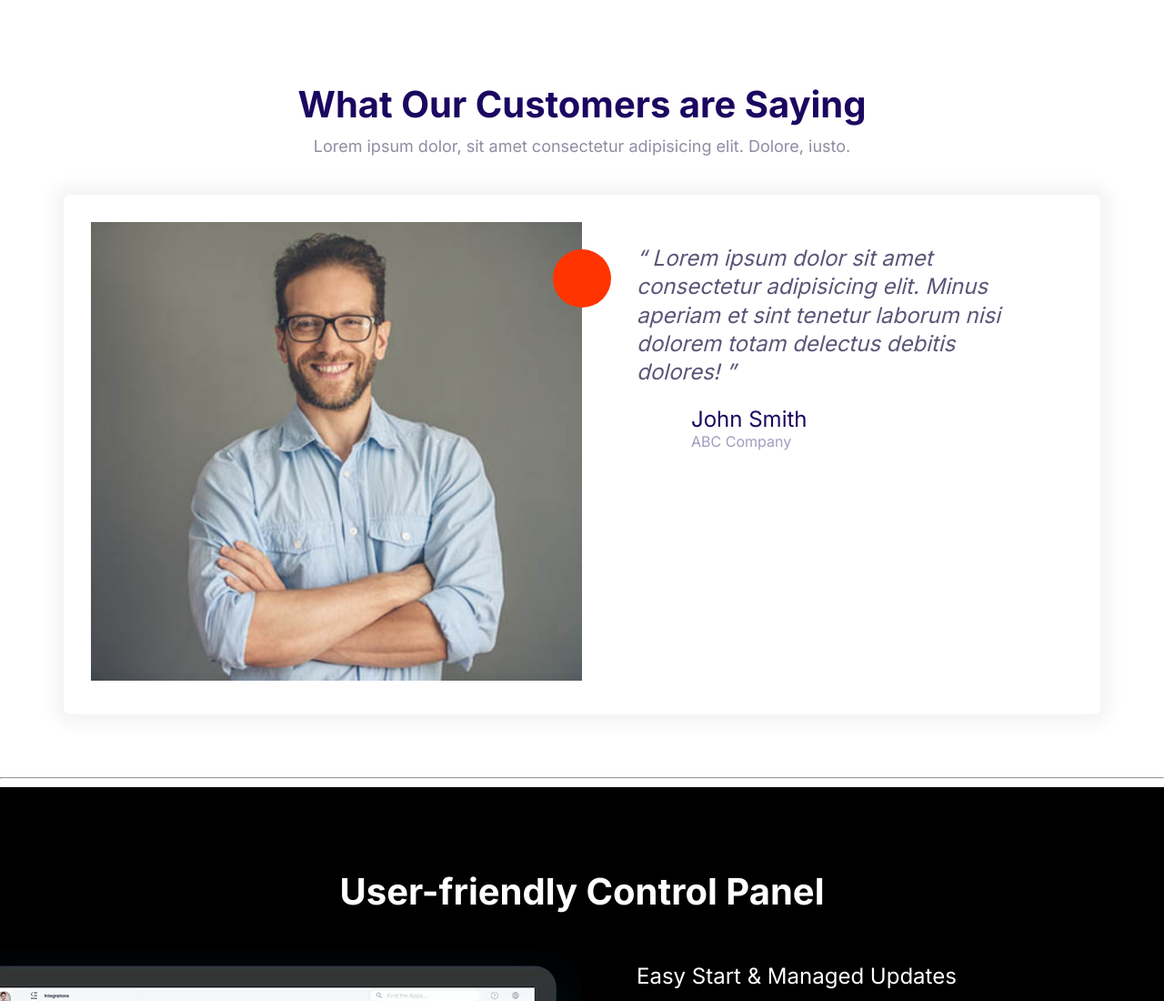
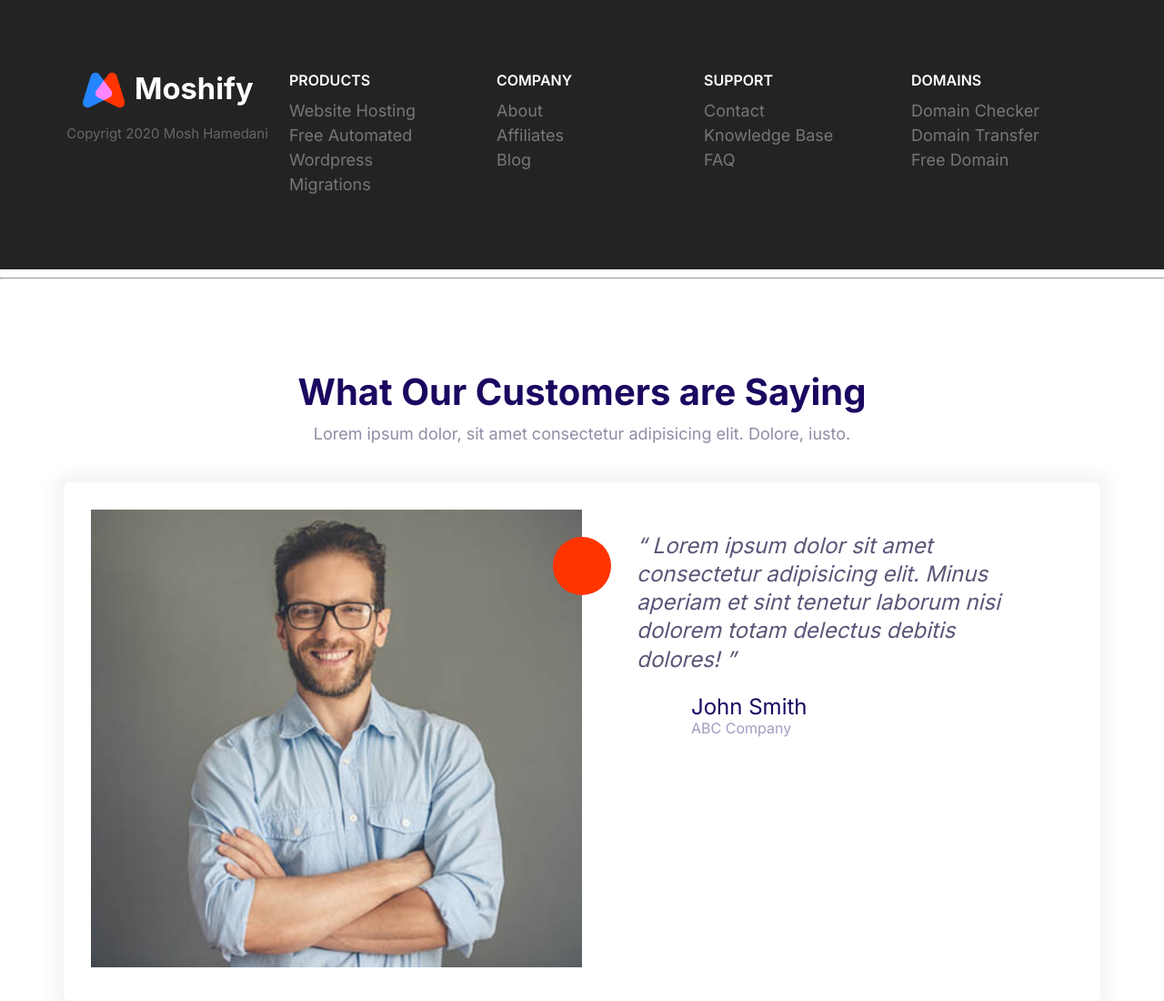
Before and after one commit to mallikgarjuna/moshify, a plain HTML site: page index.html in a window 1280 px wide. Shown: the top 1100 px of the page at 91% size. Drawn offline with Linux system fonts and the light colour scheme.

Commit message:
Build the Footer-Block component.

```diff
--- a/css/styles.css
+++ b/css/styles.css
@@ -836,3 +836,80 @@ write css for adding popular badge*/
         max-width: 700px;
     }
 }
+
+/* Footer */
+.footer {
+    background: #232323;
+}
+
+.footer a {
+    color: #777;
+    transition: color 0.3s;
+}
+
+.footer a:hover {
+    color: #fff;
+}
+
+.footer__section {
+    padding: 2rem;
+    border-bottom: 1px solid #393939;
+}
+
+.footer__section .list {
+    margin: 0;
+}
+
+.footer__heading {
+    text-transform: uppercase;
+    font-weight: 600;
+}
+
+.footer__brand {
+    margin-top: 5rem;
+    text-align: center;
+}
+
+.footer__brand img {
+    /* TODO: Consider refactoring this and applying it to all images */
+    width: 100%;
+    max-width: 230px;
+}
+
+.footer__copyright {
+    font-size: 2.1rem;
+    color: #fff;
+    opacity: 0.3;
+}
+
+@media screen and (min-width: 768px) {
+    .footer__sections {
+        grid-template-columns: repeat(auto-fit, minmax(10rem, 1fr));
+    }
+
+    .footer .collapsible__chevron {
+        display: none;
+    }
+
+    .footer .collapsible__content {
+        opacity: 1;
+        max-height: 100%;
+    }
+
+    .footer__brand {
+        order: -1;
+        margin-top: 1rem;
+    }
+
+    .footer__copyright {
+        font-size: 1.5rem;
+    }
+
+    .footer__section {
+        border-bottom: 0;
+    }
+
+    .footer__heading {
+        font-size: 1.6rem;
+    }
+}
--- a/index.html
+++ b/index.html
@@ -14,6 +14,75 @@
     <link rel="stylesheet" href="css/styles.css" />
   </head>
   <body>
+    <footer class="block block--dark footer">
+      <div class="container grid footer__sections">
+        <section class="collapsible collapsible--expanded footer__section">
+          <header class="collapsible__header">
+            <h2 class="collapsible__heading footer__heading">Products</h2>
+            <svg class="icon icon--white collapsible__chevron">
+              <use xlink:href="images/sprite.svg#wordpress"></use>
+            </svg>
+          </header>
+          <div class="collapsible__content">
+            <ul class="list">
+              <li><a href="#">Website Hosting</a></li>
+              <li><a href="#">Free Automated Wordpress</a></li>
+              <li><a href="#">Migrations</a></li>
+            </ul>
+          </div>
+        </section>
+        <section class="collapsible footer__section">
+          <header class="collapsible__header">
+            <h2 class="collapsible__heading footer__heading">Company</h2>
+            <svg class="icon icon--white collapsible__chevron">
+              <use xlink:href="images/sprite.svg#wordpress"></use>
+            </svg>
+          </header>
+          <div class="collapsible__content">
+            <ul class="list">
+              <li><a href="#">About</a></li>
+              <li><a href="#">Affiliates</a></li>
+              <li><a href="#">Blog</a></li>
+            </ul>
+          </div>
+        </section>
+        <section class="collapsible footer__section">
+          <header class="collapsible__header">
+            <h2 class="collapsible__heading footer__heading">Support</h2>
+            <svg class="icon icon--white collapsible__chevron">
+              <use xlink:href="images/sprite.svg#wordpress"></use>
+            </svg>
+          </header>
+          <div class="collapsible__content">
+            <ul class="list">
+              <li><a href="#">Contact</a></li>
+              <li><a href="#">Knowledge Base</a></li>
+              <li><a href="#">FAQ</a></li>
+            </ul>
+          </div>
+        </section>
+        <section class="collapsible footer__section">
+          <header class="collapsible__header">
+            <h2 class="collapsible__heading footer__heading">Domains</h2>
+            <svg class="icon icon--white collapsible__chevron">
+              <use xlink:href="images/sprite.svg#wordpress"></use>
+            </svg>
+          </header>
+          <div class="collapsible__content">
+            <ul class="list">
+              <li><a href="#">Domain Checker</a></li>
+              <li><a href="#">Domain Transfer</a></li>
+              <li><a href="#">Free Domain</a></li>
+            </ul>
+          </div>
+        </section>
+        <section class="footer__brand">
+          <img src="images/logo.svg" alt="" />
+          <p class="footer__copyright">Copyrigt 2020 Mosh Hamedani</p>
+        </section>
+      </div>
+    </footer>
+    <hr />
     <!-- Testimonial Block -->
     <section class="block">
       <header class="block__header">
```
Also changed, not shown: components/footer-block.html (added, +68 -0 lines).
